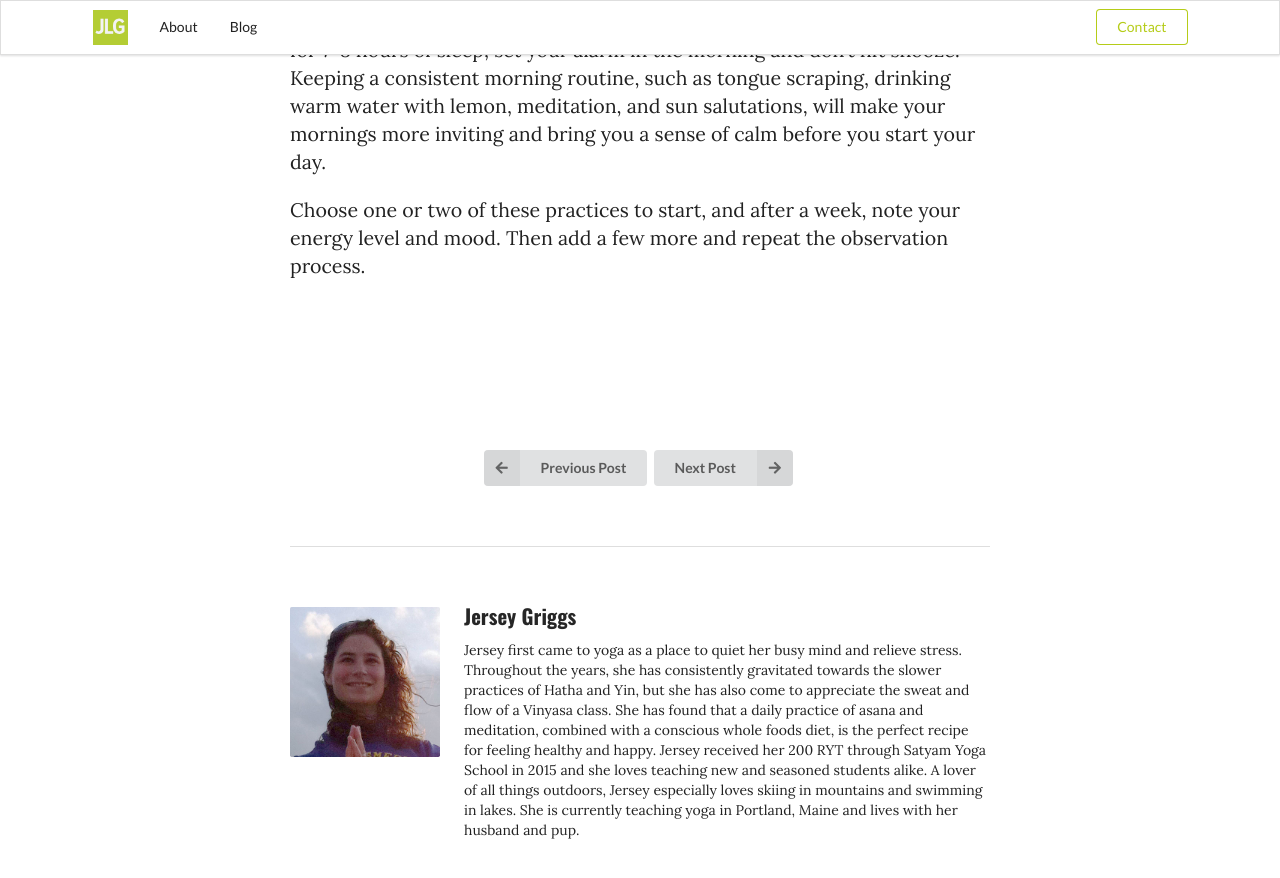
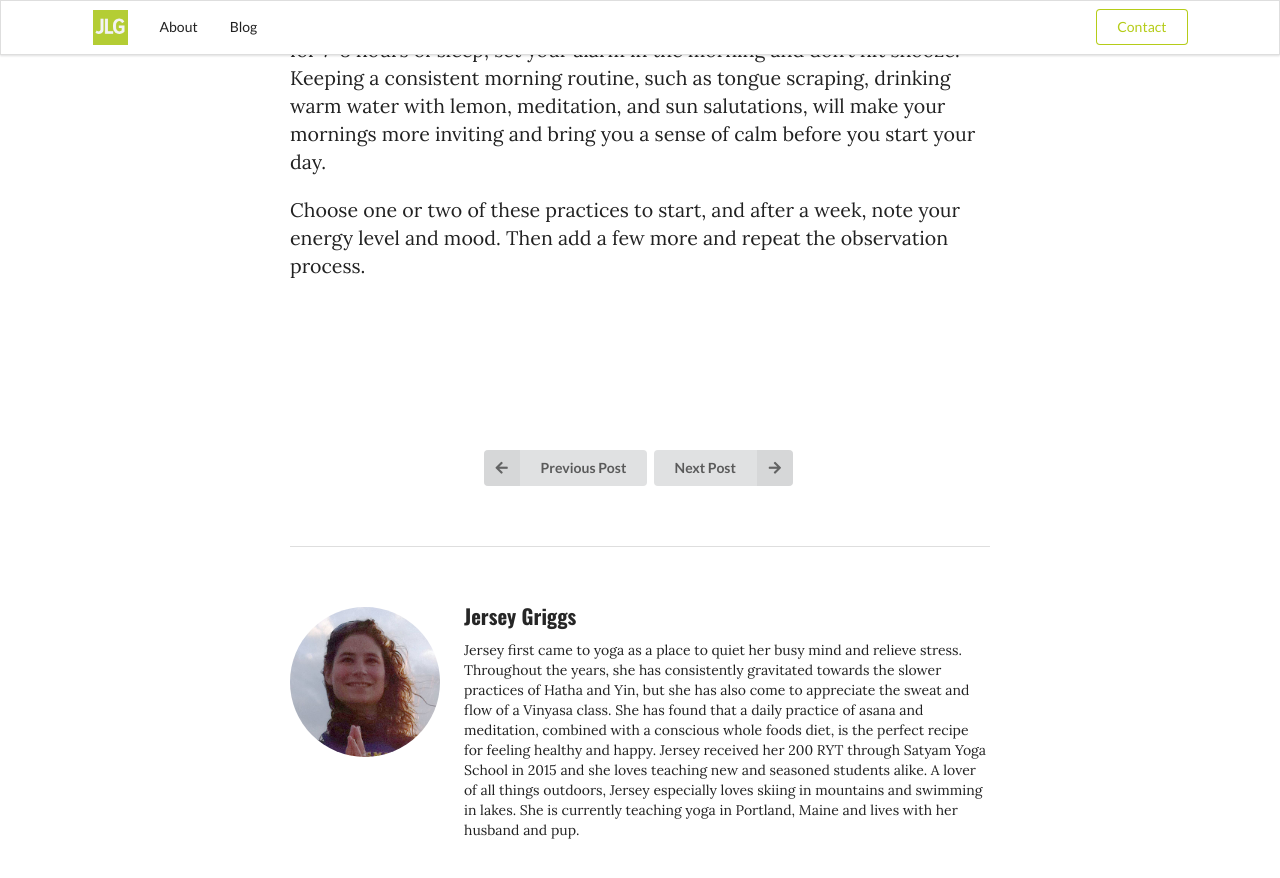
Before and after one commit to yogi-jerz/yogi-jerz.github.io, a Jekyll site: the page built from _posts/2016-01-06-4-simple-ayurveda-practices-to-incorporate-into-your-daily-routine.markdown, in a window 1280 px wide and 900 px high, scrolled down 2471 px. Shown: the top 878 px of the window. Built offline with Jekyll 4.4.1, drawn with Linux system fonts in a browser that asks for light colours; nearby versions of some CDN libraries; comment, search, counter and statistics services are not loaded.

```diff
--- a/_layouts/post.html
+++ b/_layouts/post.html
@@ -34,7 +34,7 @@
         <div class="ui items">
             <div class="item">
                 <a class="ui small image">
-                    <img src="{{ page.author-image }}">
+                    <img style="border-radius: 50%;" src="{{ page.author-image }}">
                 </a>
 
                 <div class="content">
```
